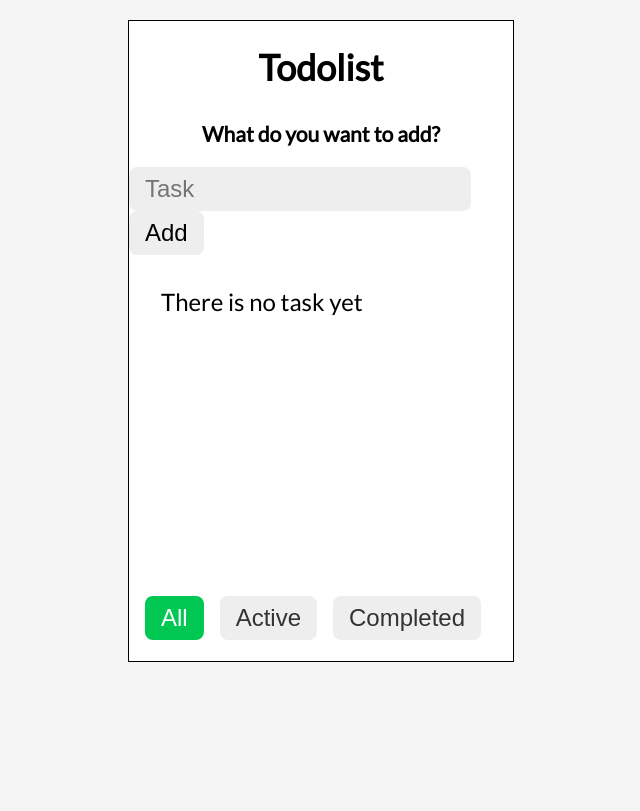
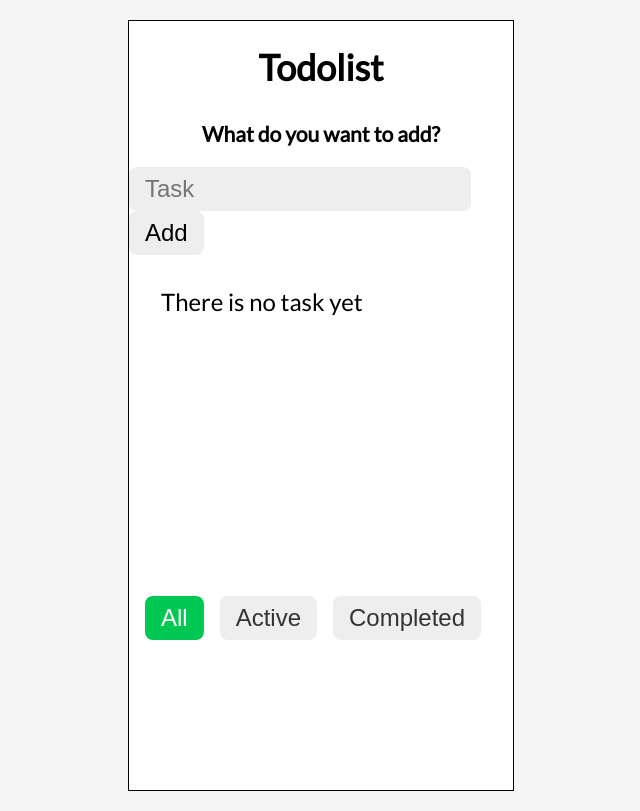
Before and after one commit to Made1ra/my-todolist-app, a React (Create React App) app: page / in a window 1280 px wide. Shown: the whole page, without its empty margins (319-959 px from the left). Built offline with nearby package versions, Linux system fonts and the light colour scheme.

Commit message:
Edited styles

```diff
--- a/src/components/Todolist.tsx
+++ b/src/components/Todolist.tsx
@@ -10,17 +10,32 @@ const Container = styled.div`
 
     background-color: white;
 
-    width: 30vw;
-    height: 80vh;
+    width: 30%;
+    height: 42.75em;
 
-    border: 0.5px solid black;
+    border: 0.075em solid black;
 
-    margin: 20px auto;
+    margin: 1.1em auto;
 
     font-family: 'Lato';
-    font-style: normal;
     font-weight: 500;
-    font-size: 18px;
+    font-size: 1.125em;
+
+    @media (max-width: 1200px) {
+        width: 40%;
+    }
+
+    @media (max-width: 992px) {
+        width: 50%;
+    }
+
+    @media (max-width: 768px) {
+        width: 60%;
+    }
+
+    @media (max-width: 576px) {
+        width: 95%;
+    }
 `;
 
 const StyledHeader = styled.h1`
@@ -41,7 +56,12 @@ const TextInput = styled.input`
     margin-right: 1rem;
 
     &.edit-input {
-        margin-right: 1rem;
+        width: 50%;
+    }
+
+    @media (max-width: 576px) {
+        padding: 0.5rem 0.5rem;
+        margin-left: 1%;
     }
 `;
 
@@ -70,6 +90,10 @@ const StyledButton = styled.button`
         cursor: pointer;
         opacity: 0.9;
     }
+
+    @media (max-width: 576px) {
+        margin-left: 1%;
+    }
 `;
 
 const SubmitButton = styled.button`
@@ -84,6 +108,10 @@ const SubmitButton = styled.button`
 
     &.edit-submit {
         margin-right: 1rem;
+    }
+
+    @media (max-width: 576px) {
+
     }
 `;
 
@@ -124,11 +152,18 @@ const StyledSpan = styled.span`
 `;
 
 const Filters = styled.div`
+    display: flex;
+    flex-wrap: nowrap;
+
     position: absolute;
     left: 50%;
     bottom: 20%;
     transform: translateX(-50%);
     text-align: center;
+
+    @media (max-width: 576px) {
+        bottom: 12.5%;
+    }
 `;
 
 type Filter = 'All' | 'Active' | 'Completed';
@@ -139,7 +174,6 @@ function Todolist() {
 
     const [value, setValue] = useState<string>('');
     const [filter, setFilter] = useState<Filter>('All');
-    const [isEditing, setIsEditing] = useState<boolean>(false);
     const [editedValue, setEditedValue] = useState<string>('');
     const [editedTaskId, setEditedTaskId] = useState<string>('');
 
@@ -168,7 +202,7 @@ function Todolist() {
             dispatch(editTask({ id, value: editedValue }));
         }
 
-        setIsEditing(false);
+        // setIsEditing(false);
         setEditedTaskId('');
         setEditedValue('');
     }
@@ -226,35 +260,35 @@ function Todolist() {
                                         <TextInput
                                             className={'edit-input'}
                                             type="text"
-                                            hidden={!isEditing}
                                             defaultValue={task.value}
                                             onChange={(event) => setEditedValue(event.target.value)}
                                             onKeyDown={(event) => event.key === 'Enter' && editValue(task.id)}
                                         />
                                         <SubmitButton
                                             className={'edit-submit'}
-                                            hidden={!isEditing}
                                             onClick={() => editValue(task.id)}
                                         >
                                             Submit
                                         </SubmitButton>
                                     </>
                                 )}
+                                {editedTaskId !== task.id && (
+                                    <>
                                         <StyledButton
-                                    hidden={isEditing}
                                             onClick={() => {
-                                        setIsEditing(true);
+                                                // setIsEditing(true);
                                                 setEditedTaskId(task.id);
                                             }}
                                         >
                                             Edit
                                         </StyledButton>
                                         <StyledButton
-                                    hidden={isEditing}
                                             onClick={() => remove(task.id)}
                                         >
                                             Remove
                                         </StyledButton>
+                                    </>
+                                )}
                             </ListItem>
                         ))}
                     </List>
```
Lines whose indentation alone changed are shown as unchanged.
